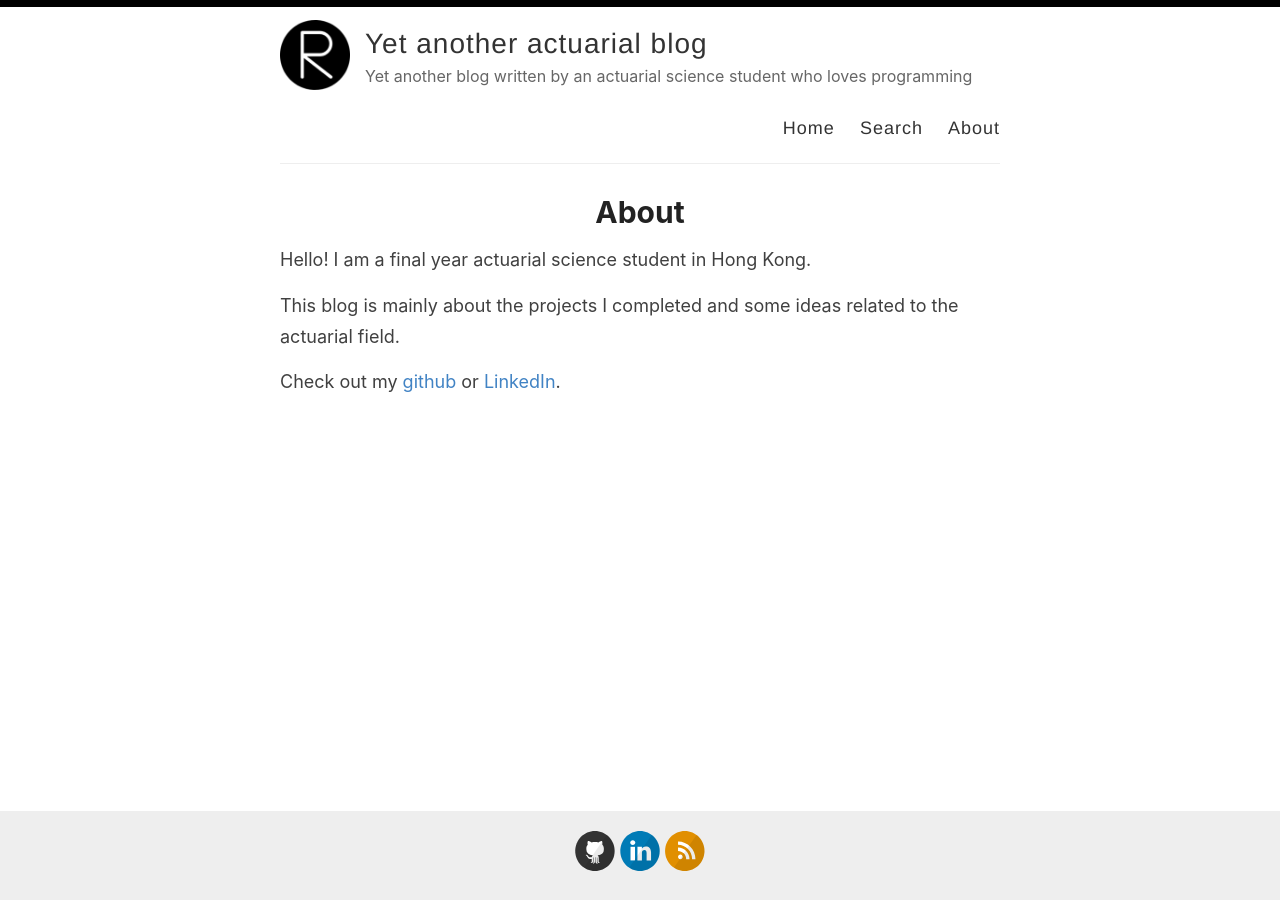
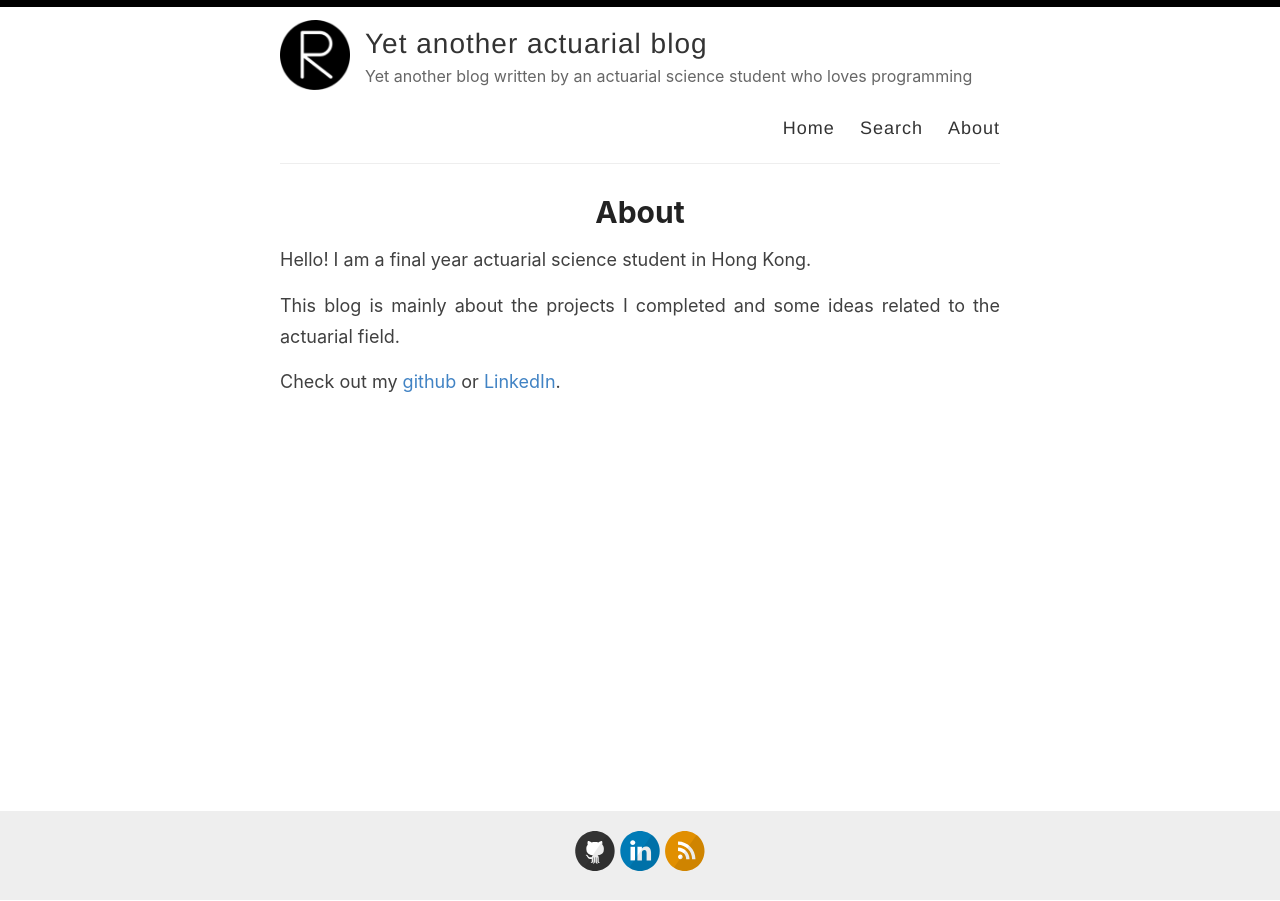
Before and after one commit to actuarialcat/actuarialcat.github.io, a Jekyll site: the page built from _pages/about.md, in a window 1280 px wide. Built offline with Jekyll 4.4.1, drawn with Linux system fonts in a browser that asks for light colours.

Commit message:
justify post text

```diff
--- a/assets/style.scss
+++ b/assets/style.scss
@@ -705,6 +705,11 @@ Modules - reusable parts of our design
   color: #fff;
 }
 
+.entry p {
+  text-align: justify;
+  text-justify: inter-word;
+}
+
 .pagination a, .pagination span {
   padding: 7px 18px;
   border: 1px solid #eee;
```
